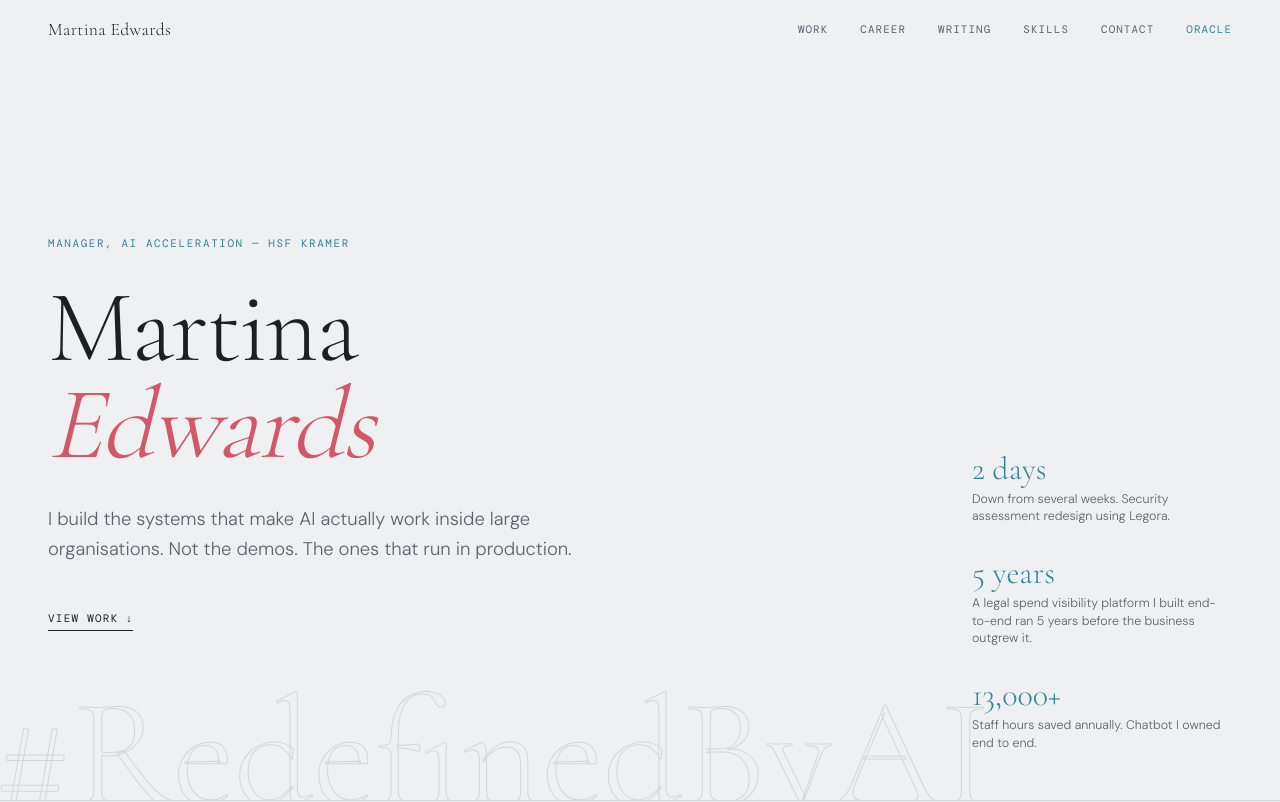
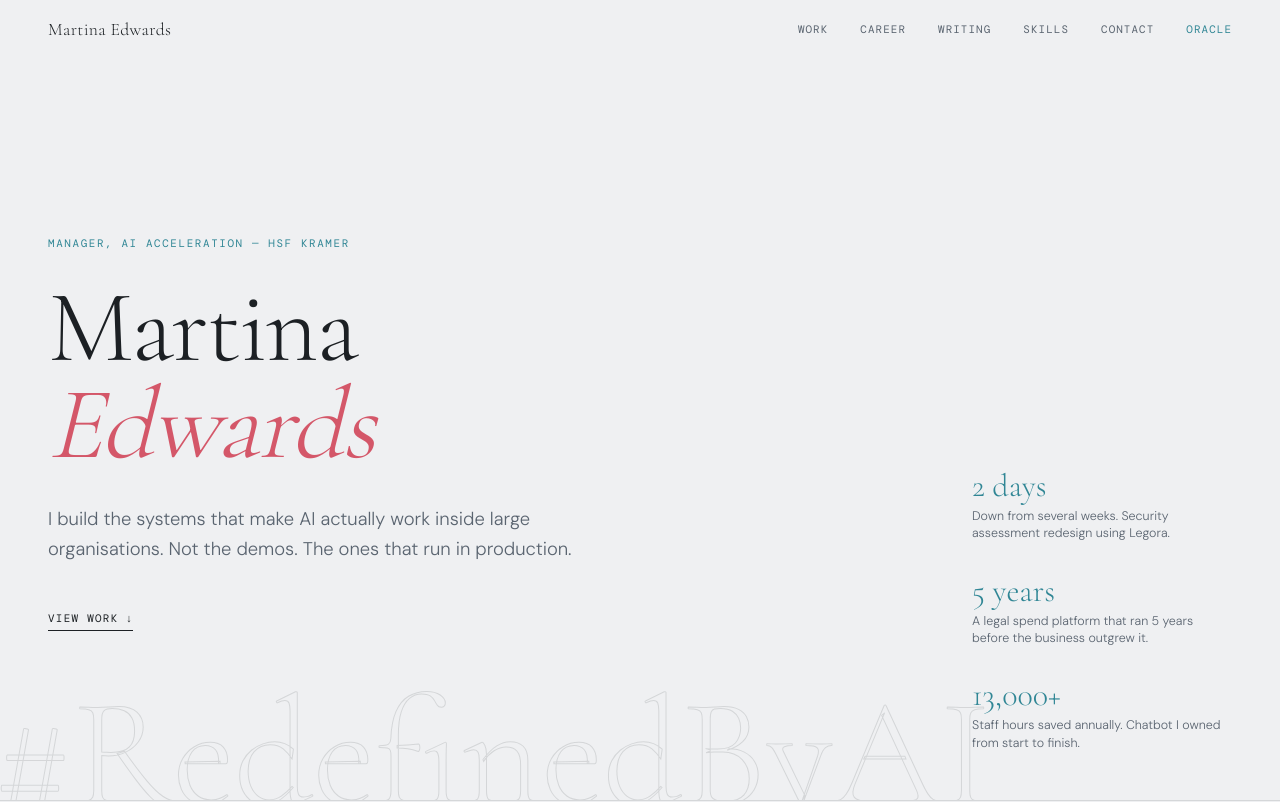
Before and after one commit to fde-shipit/martina-portfolio, a Next.js app: page / in a window 1280 px wide. Shown: the top 802 px of the page. Built offline with nearby package versions, Linux system fonts and the light colour scheme.

Commit message:
more grammar fixes

```diff
--- a/content/data.ts
+++ b/content/data.ts
@@ -13,8 +13,8 @@ export const person = {
 
 export const heroStats = [
   { number: "2 days", label: "Down from several weeks. Security assessment redesign using Legora." },
-  { number: "5 years", label: "A legal spend visibility platform I built end-to-end ran 5 years before the business outgrew it." },
-  { number: "13,000+", label: "Staff hours saved annually. Chatbot I owned end to end." },
+  { number: "5 years", label: "A legal spend platform that ran 5 years before the business outgrew it." },
+  { number: "13,000+", label: "Staff hours saved annually. Chatbot I owned from start to finish." },
 ]
 
 export const details = [
```
